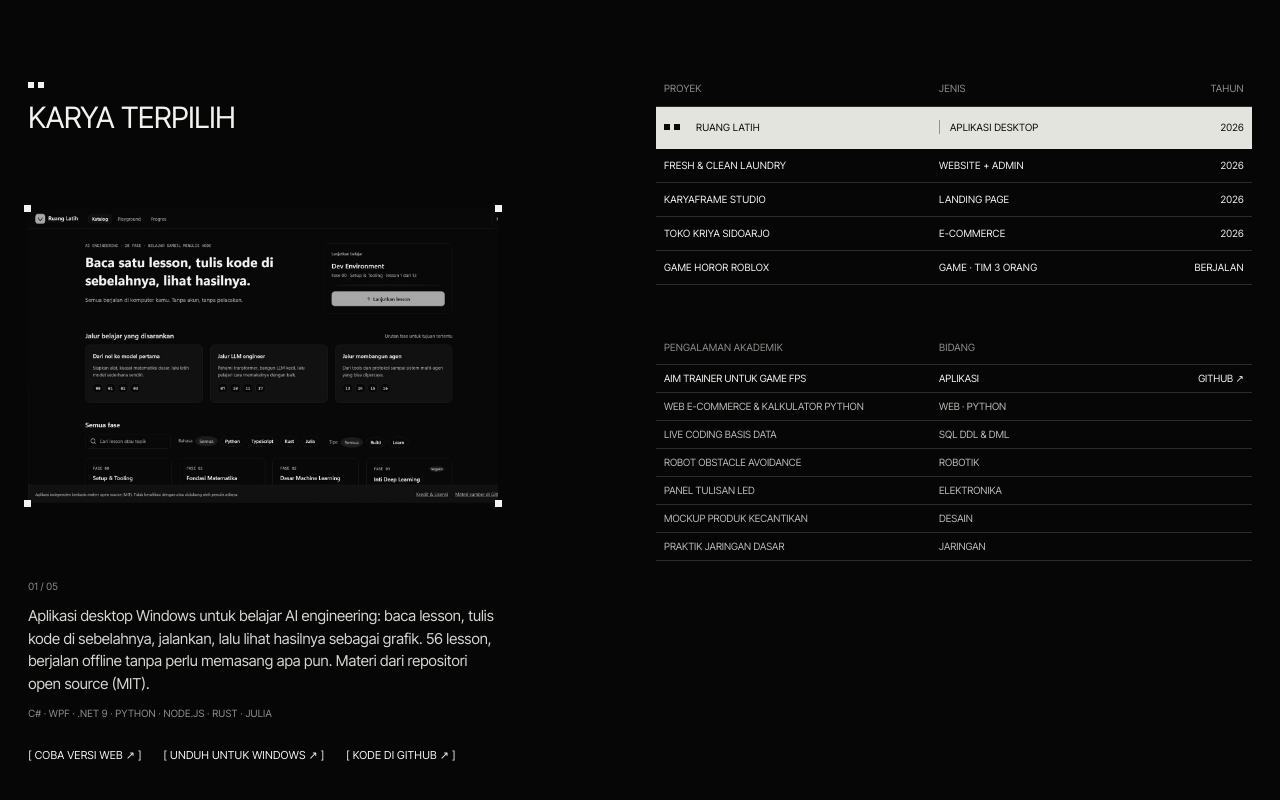
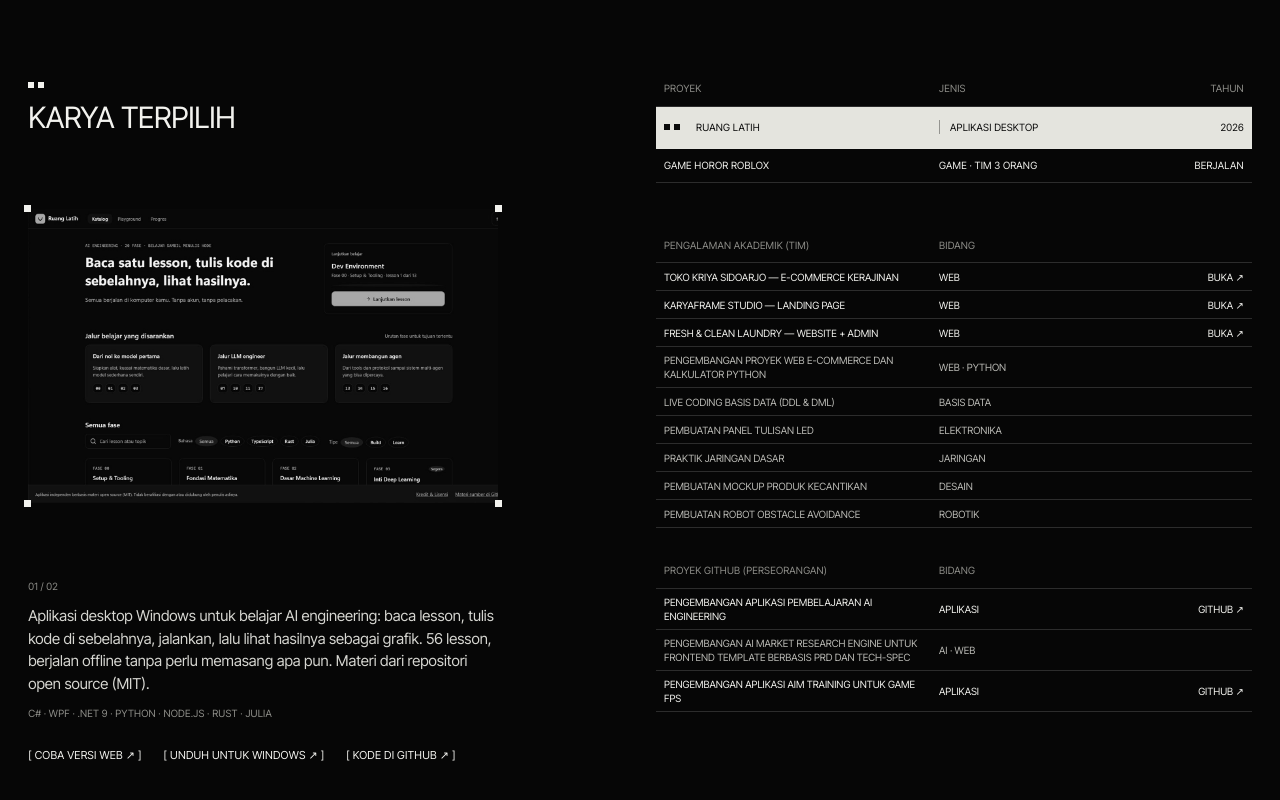
Before and after one commit to FazaRizkyA/FazaRizkyA.github.io, a plain HTML site: page index.html in a window 1280 px wide. Shown: the part 1509-2309 px from the top of the page. Drawn offline with nearby package versions, Linux system fonts and the light colour scheme; animation ran at ten frames a second.

Commit message:
Karya: pindahkan KARYAFRAME, Toko Kriya & Laundry ke Pengalaman akademik (tim) + tabel Proyek GitHub (perseorangan)

```diff
--- a/index.html
+++ b/index.html
@@ -16,7 +16,7 @@
   <link rel="preconnect" href="https://fonts.googleapis.com">
   <link rel="preconnect" href="https://fonts.gstatic.com" crossorigin>
   <link href="https://fonts.googleapis.com/css2?family=Inter+Tight:wght@300;400;500&family=JetBrains+Mono:wght@500&family=Oswald:wght@400;500&display=swap" rel="stylesheet">
-  <link rel="stylesheet" href="style.css?v=20261114c">
+  <link rel="stylesheet" href="style.css?v=20261118a">
 </head>
 <body>
   <a class="skip" href="#karya">Lewati ke karya</a>
@@ -94,7 +94,7 @@
           <i></i><i></i><i></i><i></i>
         </figure>
         <div class="work__detail" aria-live="polite">
-          <p class="tiny work__count"><span id="wp-no">01</span> / 05</p>
+          <p class="tiny work__count"><span id="wp-no">01</span> / 02</p>
           <p class="work__desc" id="wp-desc"></p>
           <p class="tiny work__stack" id="wp-stack"></p>
           <div class="work__links" id="wp-links"></div>
@@ -105,21 +105,27 @@
         <div class="table" role="list">
           <div class="table__head tiny" aria-hidden="true"><span>Proyek</span><span>Jenis</span><span>Tahun</span></div>
           <button class="trow is-active" role="listitem" data-i="0"><span class="trow__name"><span class="mk" aria-hidden="true"></span>Ruang Latih</span><span>Aplikasi desktop</span><span>2026</span></button>
-          <button class="trow" role="listitem" data-i="1"><span class="trow__name"><span class="mk" aria-hidden="true"></span>Fresh &amp; Clean Laundry</span><span>Website + admin</span><span>2026</span></button>
-          <button class="trow" role="listitem" data-i="2"><span class="trow__name"><span class="mk" aria-hidden="true"></span>KARYAFRAME Studio</span><span>Landing page</span><span>2026</span></button>
-          <button class="trow" role="listitem" data-i="3"><span class="trow__name"><span class="mk" aria-hidden="true"></span>Toko Kriya Sidoarjo</span><span>E-commerce</span><span>2026</span></button>
-          <button class="trow" role="listitem" data-i="4"><span class="trow__name"><span class="mk" aria-hidden="true"></span>Game Horor Roblox</span><span>Game · tim 3 orang</span><span>Berjalan</span></button>
+          <button class="trow" role="listitem" data-i="1"><span class="trow__name"><span class="mk" aria-hidden="true"></span>Game Horor Roblox</span><span>Game · tim 3 orang</span><span>Berjalan</span></button>
         </div>
 
         <div class="table table--sub">
-          <div class="table__head tiny"><span>Pengalaman akademik</span><span>Bidang</span><span></span></div>
-          <a class="srow srow--link" href="https://github.com/FazaRizkyA/AimTraining" target="_blank" rel="noopener"><span>Aim trainer untuk game FPS</span><span>Aplikasi</span><span>GitHub ↗</span></a>
-          <div class="srow"><span>Web e-commerce &amp; kalkulator Python</span><span>Web · Python</span><span></span></div>
-          <div class="srow"><span>Live coding basis data</span><span>SQL DDL &amp; DML</span><span></span></div>
-          <div class="srow"><span>Robot obstacle avoidance</span><span>Robotik</span><span></span></div>
-          <div class="srow"><span>Panel tulisan LED</span><span>Elektronika</span><span></span></div>
-          <div class="srow"><span>Mockup produk kecantikan</span><span>Desain</span><span></span></div>
+          <div class="table__head tiny"><span>Pengalaman akademik (tim)</span><span>Bidang</span><span></span></div>
+          <a class="srow srow--link" href="projects/toko-kriya/index.html" target="_blank" rel="noopener"><span>Toko Kriya Sidoarjo — e-commerce kerajinan</span><span>Web</span><span>Buka ↗</span></a>
+          <a class="srow srow--link" href="projects/karyaframe/index.html" target="_blank" rel="noopener"><span>KARYAFRAME Studio — landing page</span><span>Web</span><span>Buka ↗</span></a>
+          <a class="srow srow--link" href="projects/fresh-clean/index.html" target="_blank" rel="noopener"><span>Fresh &amp; Clean Laundry — website + admin</span><span>Web</span><span>Buka ↗</span></a>
+          <div class="srow"><span>Pengembangan proyek web e-commerce dan kalkulator Python</span><span>Web · Python</span><span></span></div>
+          <div class="srow"><span>Live coding basis data (DDL &amp; DML)</span><span>Basis data</span><span></span></div>
+          <div class="srow"><span>Pembuatan panel tulisan LED</span><span>Elektronika</span><span></span></div>
           <div class="srow"><span>Praktik jaringan dasar</span><span>Jaringan</span><span></span></div>
+          <div class="srow"><span>Pembuatan mockup produk kecantikan</span><span>Desain</span><span></span></div>
+          <div class="srow"><span>Pembuatan robot obstacle avoidance</span><span>Robotik</span><span></span></div>
+        </div>
+
+        <div class="table table--sub">
+          <div class="table__head tiny"><span>Proyek GitHub (perseorangan)</span><span>Bidang</span><span></span></div>
+          <a class="srow srow--link" href="https://github.com/FazaRizkyA/ruang-latih" target="_blank" rel="noopener"><span>Pengembangan aplikasi pembelajaran AI engineering</span><span>Aplikasi</span><span>GitHub ↗</span></a>
+          <div class="srow"><span>Pengembangan AI market research engine untuk frontend template berbasis PRD dan TECH-SPEC</span><span>AI · Web</span><span></span></div>
+          <a class="srow srow--link" href="https://github.com/FazaRizkyA/AimTraining" target="_blank" rel="noopener"><span>Pengembangan aplikasi aim training untuk game FPS</span><span>Aplikasi</span><span>GitHub ↗</span></a>
         </div>
       </div>
     </section>
@@ -335,7 +341,7 @@
     <p class="tiny footer__copy">© <span id="year">2026</span> Faza Rizky Awan — Hak cipta dilindungi</p>
   </footer>
 
-  <script src="main.js?v=20261114b"></script>
+  <script src="main.js?v=20261118a"></script>
   <script src="design.js?v=20261114b"></script>
   <script src="music.js?v=20261114c"></script>
   <script src="assets/faza-ascii.js"></script>
--- a/main.js
+++ b/main.js
@@ -9,28 +9,6 @@ const PROJECTS = [
       ['Unduh untuk Windows', 'https://github.com/FazaRizkyA/ruang-latih/releases/latest'],
       ['Kode di GitHub', 'https://github.com/FazaRizkyA/ruang-latih']
     ]
-  },
-  {
-    img: 'assets/fresh-clean.jpg', alt: 'Pratinjau website Fresh & Clean Laundry',
-    desc: 'Website laundry rumahan di Desa Wonokalang. Pelanggan menghitung biaya sendiri lalu memesan lewat WhatsApp; setiap pesanan tercatat dengan kode unik di halaman admin pemilik.',
-    stack: 'React 19 · TypeScript · Tailwind 4 · Hono · SQLite · Vitest',
-    links: [
-      ['Buka website', 'projects/fresh-clean/index.html'],
-      ['Desain v1', 'projects/fresh-clean-v1/index.html'],
-      ['Desain v2', 'projects/fresh-clean-v2/index.html']
-    ]
-  },
-  {
-    img: 'assets/karyaframe.jpg', alt: 'Pratinjau KARYAFRAME Studio',
-    desc: 'Landing page studio jasa edit video, toko produk digital, dan jasa web. Ada pratinjau before/after color grading, kalkulator biaya & SLA, mode gelap/terang, dan brand guideline sendiri.',
-    stack: 'HTML · CSS · JavaScript · Design tokens',
-    links: [['Buka website', 'projects/karyaframe/index.html']]
-  },
-  {
-    img: 'assets/toko-kriya.jpg', alt: 'Pratinjau Toko Kriya Sidoarjo',
-    desc: 'Toko online kerajinan khas Sidoarjo — kulit Tanggulangin, batik Jetis, anyaman bambu, gerabah. Lima halaman terhubung: beranda, katalog, detail produk, keranjang, dan checkout dengan QRIS.',
-    stack: 'HTML · CSS · JavaScript · Tugas Pemrograman Web',
-    links: [['Buka toko', 'projects/toko-kriya/index.html']]
   },
   {
     img: null, alt: '',
--- a/style.css
+++ b/style.css
@@ -273,8 +273,9 @@ button.trow:hover:not(.is-active) { background: rgba(242,242,238,.07); }
 .trow.is-active > span:nth-child(2) { border-left: 1px solid rgba(0,0,0,.35); padding-left: 10px; }
 
 .table--sub { margin-top: 56px; }
+.table--sub + .table--sub { margin-top: 36px; }
 .srow {
-  min-height: 28px; padding: 0 8px;
+  min-height: 28px; padding: 6px 8px; line-height: 1.4;
   border-bottom: 1px solid var(--line);
   font-size: 10px; text-transform: uppercase; color: #b9b9b4;
 }
```
